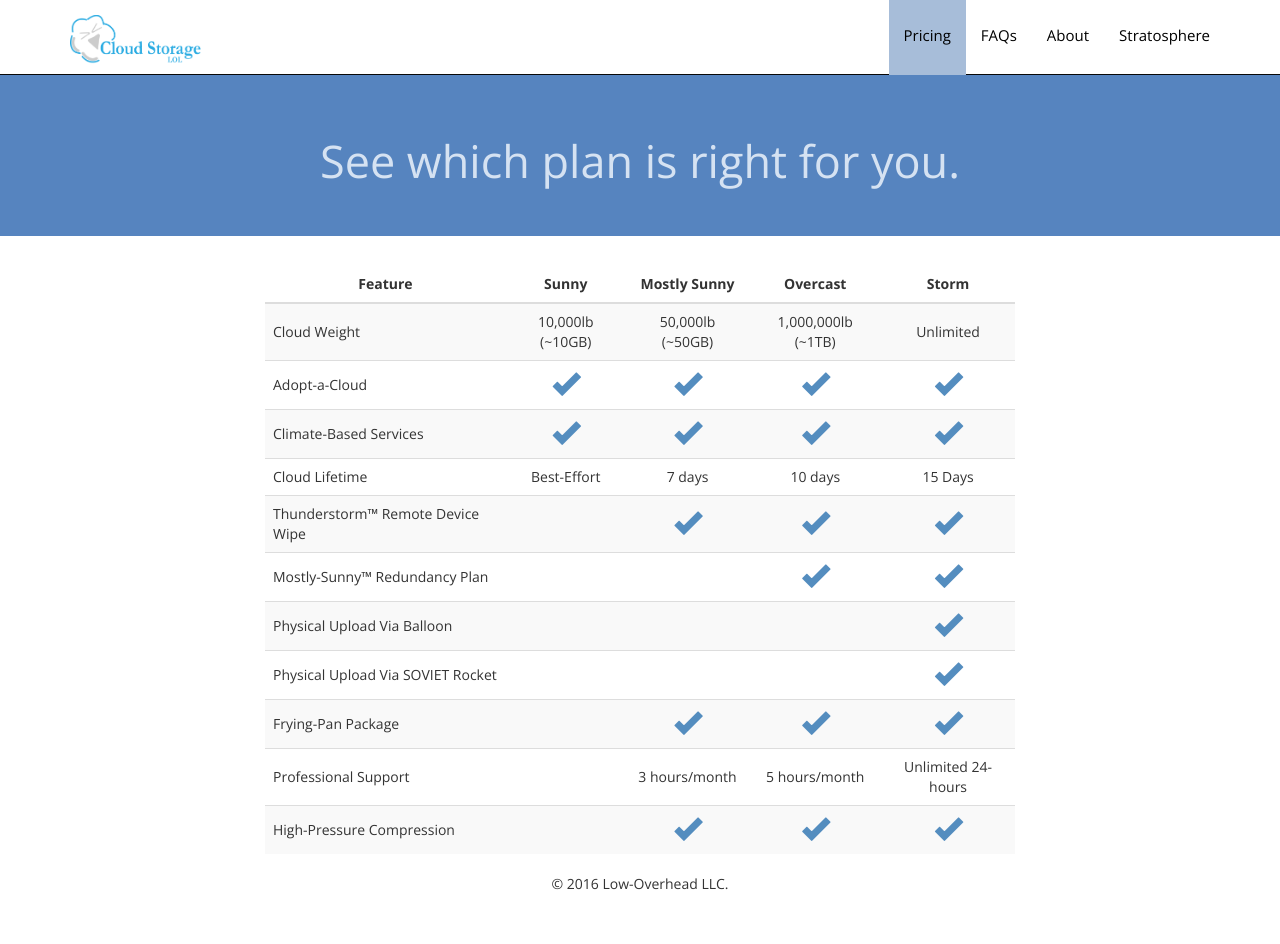
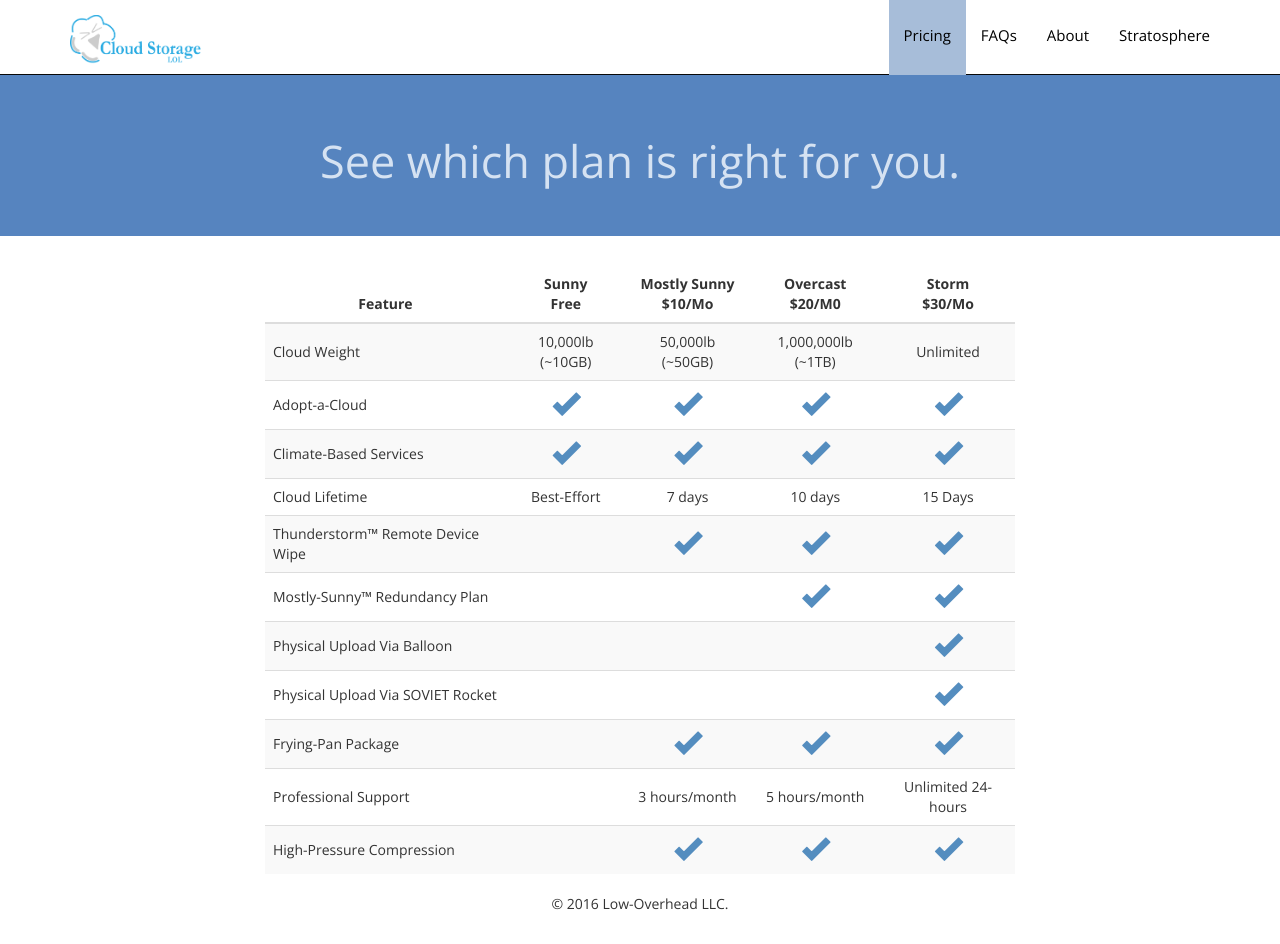
Before and after one commit to angelabair/ARS327, a Jekyll site: the page built from pricing.html, in a window 1280 px wide and 944 px high. Built offline with Jekyll 4.4.1, drawn with Linux system fonts in a browser that asks for light colours.

Commit message:
Added prices to table

```diff
--- a/pricing.html
+++ b/pricing.html
@@ -16,10 +16,10 @@ navname: pricing
         <thead>
           <tr>
             <th class="text-center">Feature</th>
-            <th class="text-center">Sunny</th>
-            <th class="text-center">Mostly Sunny</th>
-            <th class="text-center">Overcast</th>
-            <th class="text-center">Storm</th>
+            <th class="text-center">Sunny<br>Free</th>
+            <th class="text-center">Mostly Sunny<br>$10/Mo</th>
+            <th class="text-center">Overcast <br>$20/M0</th>
+            <th class="text-center">Storm <br>$30/Mo</th>
           </tr>
         </thead>
         <tbody>
```
